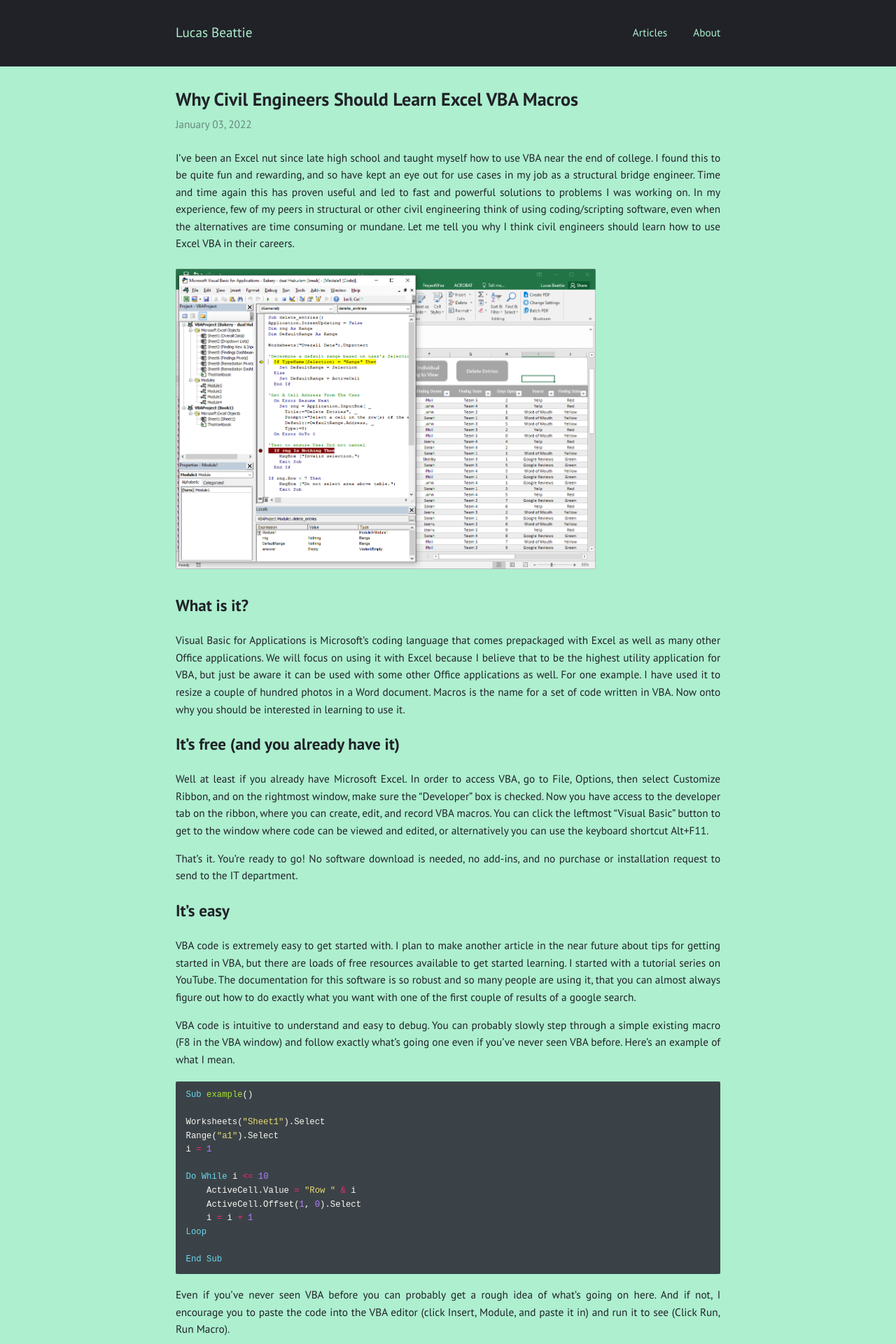
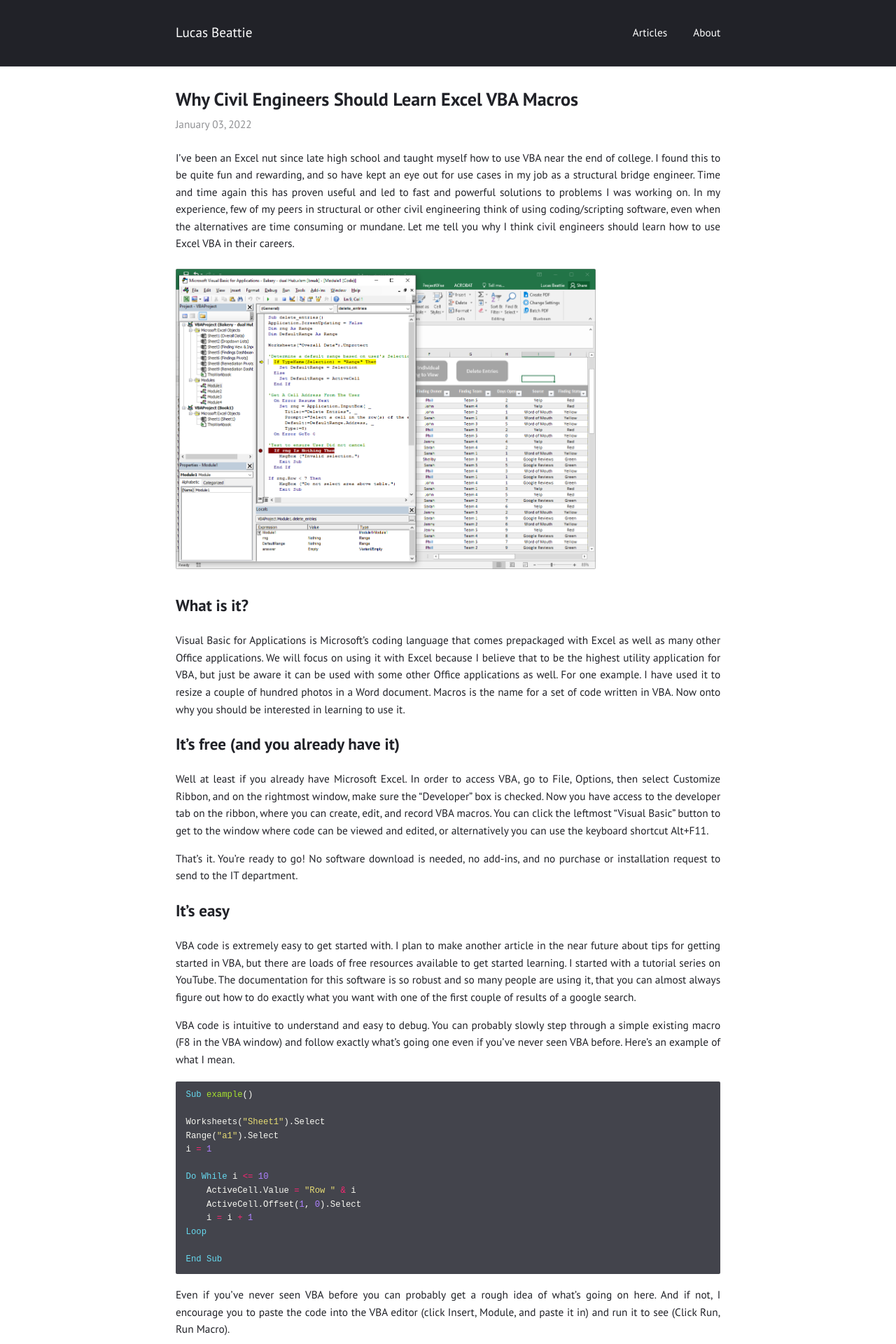
Before and after one commit to labeattie/lucasbeattiedotcom, a Jekyll site: the page built from _posts/2022-01-03-why-civil-engineers-vba.md, in a window 1280 px wide. Shown: the top 1920 px of the page at 70% size. Built offline with Jekyll 4.4.1, drawn with Linux system fonts in a browser that asks for light colours.

Commit message:
first article test

```diff
--- a/_sass/index.sass
+++ b/_sass/index.sass
@@ -5,7 +5,7 @@ $heading-weight: 600 !default
 $line-height: 1.6 !default
 $link-color: #68f !default
 $dark: #212228 !default
-$light: #ADEFCF !default
+$light: #ffffff !default
 
 @function reduce ($percent)
   @return rgba(mix($dark, $light), $percent / 100)
```
